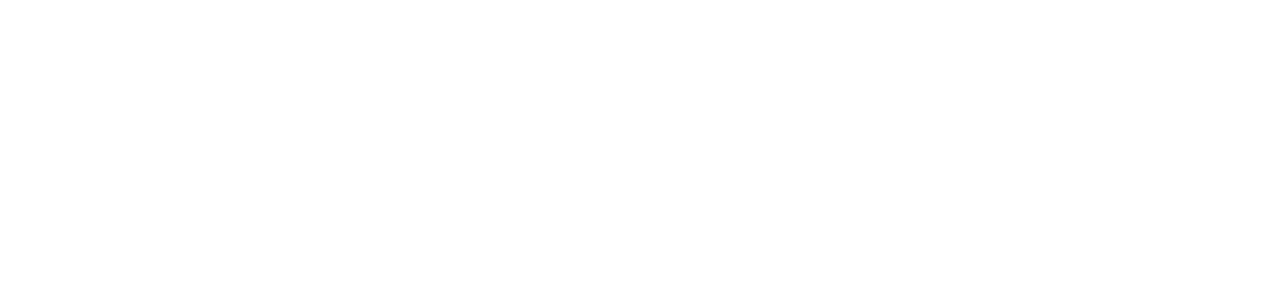
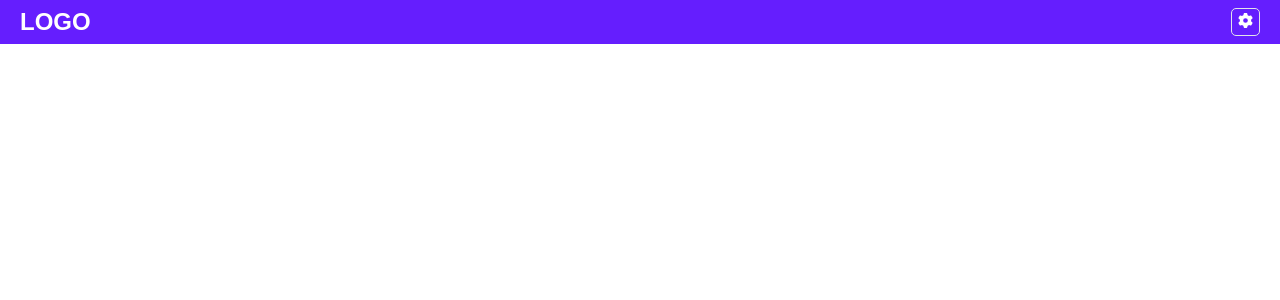
Before and after one commit to mirageapache/Simple_Dashboard, a React (Create React App) app: page / in a window 1280 px wide. Shown: the top 300 px of the page. Built offline with nearby package versions, Linux system fonts and the light colour scheme.

Commit message:
Create Header components

```diff
--- a/src/App.tsx
+++ b/src/App.tsx
@@ -1,11 +1,12 @@
 import React from 'react';
-import './styles/css/reset.css';
-import './styles/css/base.css';
+import 'styles/css/reset.css';
+import 'styles/css/base.css';
+import Header from 'components/Header';
 
 function App() {
   return (
     <div className="App">
-
+      <Header />
     </div>
   );
 }
--- /dev/null
+++ b/src/components/Header.tsx
@@ -0,0 +1,16 @@
+import React from 'react'
+import 'styles/css/header.css'
+import { ReactComponent as IconSetting } from "assets/icons/setting.svg";
+
+function Header() {
+  return (
+    <header id='header'>
+        <h2 className='logo'>LOGO</h2>
+        <button className='setting-btn'>
+          <IconSetting className='icon' />
+        </button>
+    </header>
+  )
+}
+
+export default Header
--- a/src/styles/css/base.css
+++ b/src/styles/css/base.css
@@ -1,5 +1,5 @@
 body {
-  --brand-color: #06C167;
+  --brand-color: #651EFE;
   --yellow-button-color: #ffc107;
   --secondary-text: #757575;
   --primary-color: #0062ff;
@@ -26,28 +26,11 @@
   cursor: text;
 }
 body .icon {
-  width: 25px;
-  height: 25px;
+  width: 15px;
+  height: 15px;
   box-sizing: initial;
-  margin: 10px;
   cursor: pointer;
 }
 body .icon path {
   cursor: pointer;
 }
-body .icon-btn {
-  font-size: 1em;
-  font-weight: 600;
-  border: 1px solid transparent;
-  cursor: pointer;
-  border-radius: 20px;
-  padding: 8px 14px;
-}
-body .btn {
-  font-size: 1em;
-  font-weight: 600;
-  border: 1px solid transparent;
-  cursor: pointer;
-  border-radius: 6px;
-  padding: 8px 14px;
-}
--- /dev/null
+++ b/src/styles/css/header.css
@@ -0,0 +1,16 @@
+#header {
+  background-color: var(--brand-color);
+  color: white;
+  display: flex;
+  justify-content: space-between;
+  padding: 8px 20px;
+}
+#header .setting-btn {
+  background-color: var(--brand-color);
+  border: 1px solid var(--gray-3);
+  border-radius: 5px;
+  cursor: pointer;
+}
+#header .setting-btn path {
+  fill: white;
+}
--- a/src/styles/scss/base.scss
+++ b/src/styles/scss/base.scss
@@ -1,6 +1,6 @@
 body {
   // websit color
-  --brand-color: #06C167;
+  --brand-color: #651EFE;
   --yellow-button-color: #ffc107;
   //text color
   --secondary-text: #757575;
@@ -32,10 +32,9 @@
   }
 
   .icon {
-    width: 25px;
-    height: 25px;
+    width: 15px;
+    height: 15px;
     box-sizing: initial;
-    margin: 10px;
     cursor: pointer;
 
     path {
@@ -43,21 +42,4 @@
     }
   }
 
-  .icon-btn {
-    font-size: 1em;
-    font-weight: 600;
-    border: 1px solid transparent;
-    cursor: pointer;
-    border-radius: 20px;
-    padding: 8px 14px;
-  }
-
-  .btn {
-    font-size: 1em;
-    font-weight: 600;
-    border: 1px solid transparent;
-    cursor: pointer;
-    border-radius: 6px;
-    padding: 8px 14px;
-  }
 }
--- /dev/null
+++ b/src/styles/scss/header.scss
@@ -0,0 +1,20 @@
+#header{
+  background-color: var(--brand-color);
+  color: white;
+  display: flex;
+  justify-content: space-between;
+  padding: 8px 20px;
+
+  .setting-btn{
+    background-color: var(--brand-color);
+    border: 1px solid var(--gray-3);
+    border-radius: 5px;
+    cursor: pointer;
+
+    path{
+      fill: white;
+    }
+  }
+
+
+}
```
Also changed, not shown: src/assets/icons/setting.svg (added).
